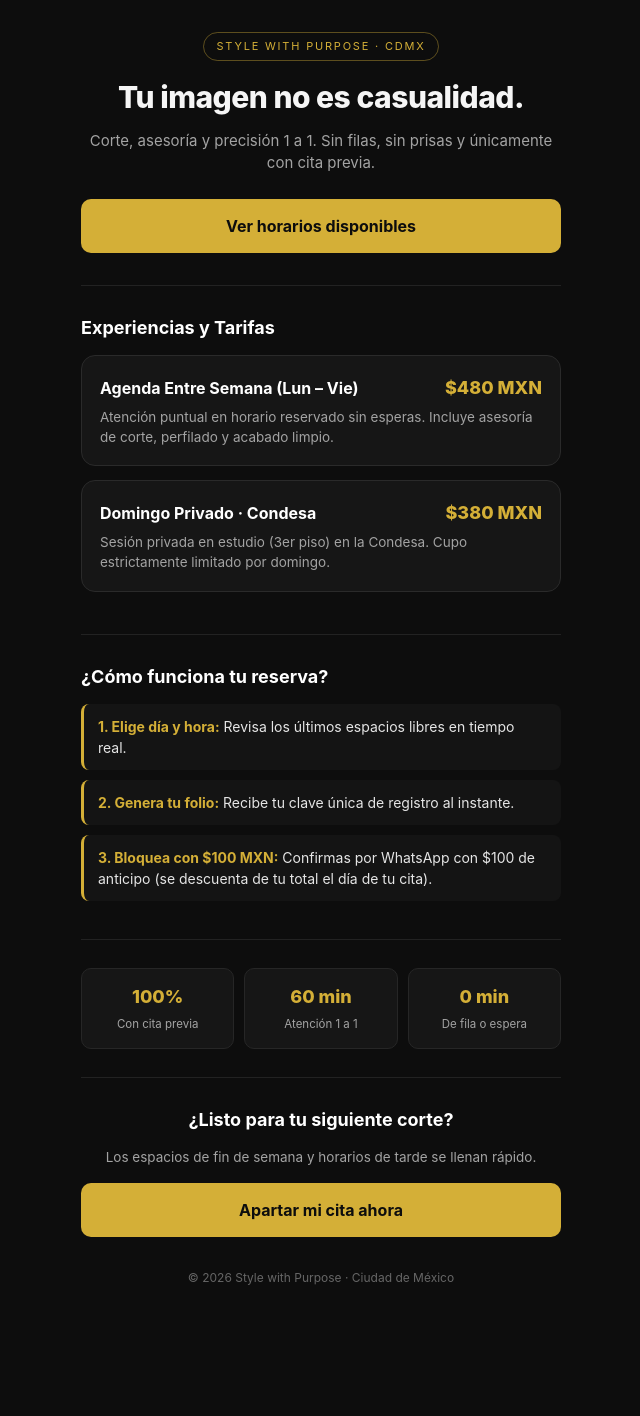
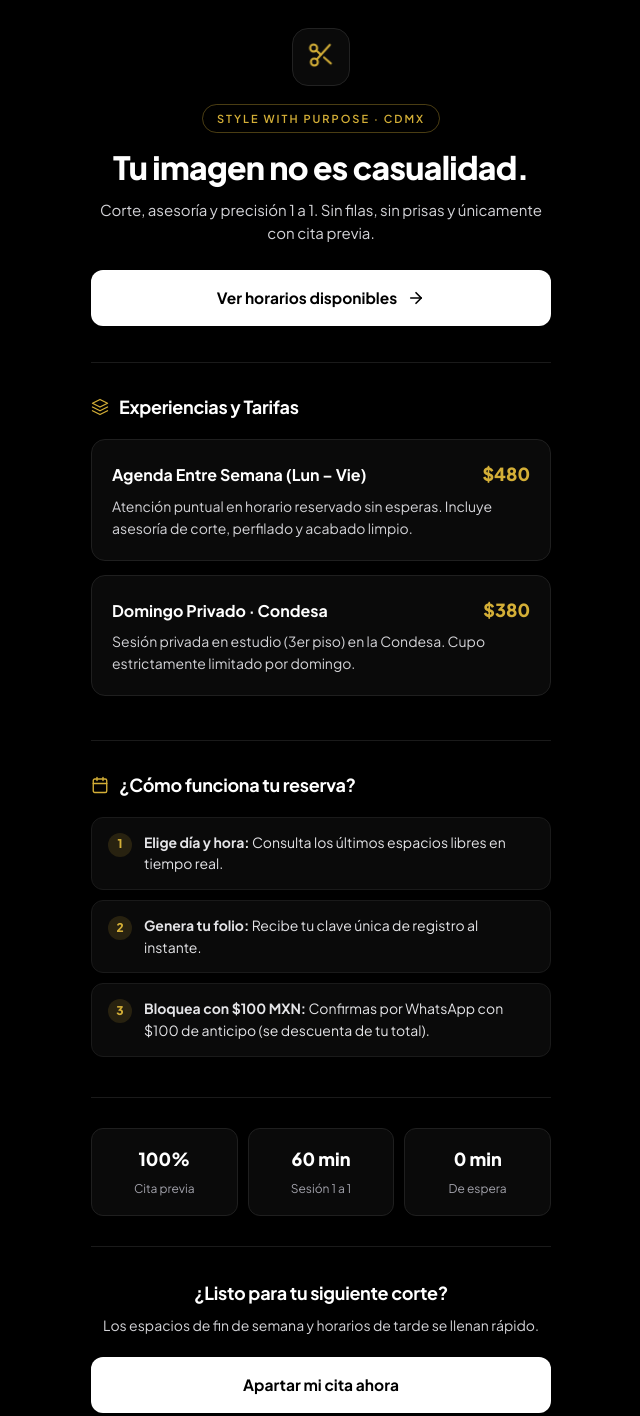
Before and after one commit to LivityWill/style-with-purpose, a plain HTML site: page index.html in a window 1280 px wide. Shown: the part 20-1436 px from the top of the page, without its empty margins (319-959 px from the left). Before the commit the page ends 1367 px from the top, so only its background shows below. Drawn offline with Linux system fonts and the light colour scheme.

Commit message:
Update index.html

```diff
--- a/index.html
+++ b/index.html
@@ -3,9 +3,12 @@
 <head>
   <meta charset="UTF-8" />
   <meta name="viewport" content="width=device-width, initial-scale=1.0" />
-  <title>Style with Purpose | Barbería de Autor en CDMX</title>
+  <title>Style with Purpose | Barbería de Autor CDMX</title>
+  <link rel="preconnect" href="https://fonts.googleapis.com">
+  <link rel="preconnect" href="https://fonts.gstatic.com" crossorigin>
+  <link href="https://fonts.googleapis.com/css2?family=Plus+Jakarta+Sans:wght@400;500;600;700;800&display=swap" rel="stylesheet">
 
-  <!-- META PIXEL: Reemplaza TU_PIXEL_ID en las 2 líneas -->
+  <!-- META PIXEL: Reemplaza TU_PIXEL_ID -->
   <script>
     !function(f,b,e,v,n,t,s)
     {if(f.fbq)return;n=f.fbq=function(){n.callMethod?
@@ -23,111 +26,162 @@
     <img height="1" width="1" style="display:none"
       src="https://www.facebook.com/tr?id=TU_PIXEL_ID&ev=PageView&noscript=1"/>
   </noscript>
-  <!-- FIN META PIXEL -->
 
   <style>
-    * { box-sizing: border-box; margin: 0; padding: 0; font-family: -apple-system, BlinkMacSystemFont, "Segoe UI", Roboto, sans-serif; }
+    * { box-sizing: border-box; margin: 0; padding: 0; font-family: 'Plus Jakarta Sans', -apple-system, sans-serif; }
     body {
-      background: #0d0d0d;
-      color: #f5f5f5;
-      line-height: 1.5;
+      background: #000000;
+      color: #ffffff;
+      line-height: 1.55;
+      -webkit-font-smoothing: antialiased;
     }
     .container {
-      max-width: 520px;
+      max-width: 500px;
       margin: 0 auto;
-      padding: 28px 20px 60px;
+      padding: 32px 20px 64px;
     }
     header {
       text-align: center;
-      padding: 24px 0 32px;
-      border-bottom: 1px solid #222;
+      padding: 16px 0 36px;
+      border-bottom: 1px solid #1a1a1a;
+    }
+    .icon-wrap {
+      width: 58px;
+      height: 58px;
+      margin: 0 auto 18px;
+      border-radius: 16px;
+      background: #0a0a0a;
+      border: 1px solid #222222;
+      display: flex;
+      align-items: center;
+      justify-content: center;
+    }
+    .barber-icon {
+      width: 28px;
+      height: 28px;
+      stroke: #d4af37;
+      animation: subtleFloat 3s ease-in-out infinite;
+    }
+    @keyframes subtleFloat {
+      0%, 100% { transform: translateY(0) rotate(0deg); }
+      50% { transform: translateY(-3px) rotate(-4deg); }
     }
     .badge {
       display: inline-block;
       font-size: 11px;
-      letter-spacing: 1.8px;
+      font-weight: 600;
+      letter-spacing: 2px;
       text-transform: uppercase;
       color: #d4af37;
-      border: 1px solid rgba(212,175,55,0.4);
-      padding: 5px 12px;
+      border: 1px solid rgba(212, 175, 55, 0.35);
+      padding: 5px 14px;
       border-radius: 99px;
-      margin-bottom: 14px;
+      margin-bottom: 16px;
     }
     h1 {
-      font-size: 30px;
+      font-size: 32px;
       font-weight: 800;
-      letter-spacing: -0.5px;
-      margin-bottom: 10px;
+      letter-spacing: -0.7px;
+      color: #ffffff;
+      margin-bottom: 12px;
+      line-height: 1.15;
     }
     .hero-sub {
       font-size: 15px;
-      color: #a3a3a3;
-      margin-bottom: 24px;
+      color: #d4d4d8;
+      margin-bottom: 26px;
     }
     .cta-btn {
-      display: block;
+      display: flex;
+      align-items: center;
+      justify-content: center;
+      gap: 10px;
       width: 100%;
-      text-align: center;
       text-decoration: none;
-      padding: 15px 20px;
-      border-radius: 10px;
-      background: #d4af37;
-      color: #0d0d0d;
-      font-size: 16px;
+      padding: 16px 20px;
+      border-radius: 12px;
+      background: #ffffff;
+      color: #000000;
+      font-size: 15.5px;
       font-weight: 700;
-      transition: opacity 0.2s;
+      transition: transform 0.15s, background 0.2s;
     }
-    .cta-btn:hover { opacity: 0.9; }
+    .cta-btn:hover { background: #d4af37; transform: translateY(-1px); }
     section {
-      padding: 28px 0;
-      border-bottom: 1px solid #222;
+      padding: 30px 0;
+      border-bottom: 1px solid #1a1a1a;
     }
+    .section-head {
+      display: flex;
+      align-items: center;
+      gap: 10px;
+      margin-bottom: 18px;
+    }
+    .section-head svg { width: 18px; height: 18px; stroke: #d4af37; flex-shrink: 0; }
     h2 {
       font-size: 18px;
       font-weight: 700;
-      margin-bottom: 14px;
-      color: #fff;
+      color: #ffffff;
+      letter-spacing: -0.3px;
     }
     .service-card {
-      background: #161616;
-      border: 1px solid #2a2a2a;
+      background: #0a0a0a;
+      border: 1px solid #1f1f1f;
       border-radius: 14px;
-      padding: 18px;
+      padding: 20px;
       margin-bottom: 14px;
+      transition: border-color 0.2s;
     }
+    .service-card:hover { border-color: #333333; }
     .service-top {
       display: flex;
       justify-content: space-between;
       align-items: baseline;
-      margin-bottom: 6px;
+      margin-bottom: 8px;
+      gap: 12px;
     }
     .service-title {
       font-size: 16px;
       font-weight: 700;
-      color: #fff;
+      color: #ffffff;
     }
     .price {
       font-size: 18px;
       font-weight: 800;
       color: #d4af37;
+      white-space: nowrap;
     }
     .service-desc {
-      font-size: 13.5px;
-      color: #a3a3a3;
+      font-size: 14px;
+      color: #d4d4d8;
     }
-    .steps {
-      list-style: none;
-    }
+    .steps { list-style: none; }
     .steps li {
-      background: #141414;
-      border-left: 3px solid #d4af37;
-      padding: 12px 14px;
-      border-radius: 8px;
+      display: flex;
+      align-items: flex-start;
+      gap: 12px;
+      background: #0a0a0a;
+      border: 1px solid #1a1a1a;
+      padding: 14px 16px;
+      border-radius: 12px;
       margin-bottom: 10px;
       font-size: 14px;
-      color: #e5e5e5;
+      color: #e4e4e7;
     }
-    .steps strong { color: #d4af37; }
+    .step-num {
+      width: 24px;
+      height: 24px;
+      border-radius: 50%;
+      background: rgba(212, 175, 55, 0.15);
+      color: #d4af37;
+      font-size: 12px;
+      font-weight: 800;
+      display: flex;
+      align-items: center;
+      justify-content: center;
+      flex-shrink: 0;
+      margin-top: 1px;
+    }
     .trust-grid {
       display: grid;
       grid-template-columns: repeat(3, 1fr);
@@ -135,54 +189,73 @@
       text-align: center;
     }
     .trust-item {
-      background: #161616;
-      border: 1px solid #262626;
-      border-radius: 10px;
-      padding: 14px 8px;
+      background: #0a0a0a;
+      border: 1px solid #1f1f1f;
+      border-radius: 12px;
+      padding: 16px 8px;
     }
     .trust-num {
       font-size: 18px;
       font-weight: 800;
-      color: #d4af37;
+      color: #ffffff;
       display: block;
+      margin-bottom: 2px;
     }
     .trust-label {
-      font-size: 11.5px;
-      color: #a3a3a3;
+      font-size: 12px;
+      color: #a1a1aa;
     }
     .final-cta {
       text-align: center;
-      padding-top: 28px;
+      padding-top: 32px;
     }
     .final-cta p {
-      font-size: 13.5px;
-      color: #a3a3a3;
-      margin-bottom: 16px;
+      font-size: 14px;
+      color: #d4d4d8;
+      margin: 8px 0 20px;
     }
     footer {
       text-align: center;
       font-size: 12px;
-      color: #666;
-      margin-top: 32px;
+      color: #71717a;
+      margin-top: 36px;
     }
   </style>
 </head>
 <body>
   <div class="container">
     <header>
+      <div class="icon-wrap">
+        <!-- Ícono minimalista de tijeras de barbería -->
+        <svg class="barber-icon" viewBox="0 0 24 24" fill="none" stroke-width="1.75" stroke-linecap="round" stroke-linejoin="round">
+          <circle cx="6" cy="6" r="3"/>
+          <circle cx="6" cy="18" r="3"/>
+          <line x1="20" y1="4" x2="8.12" y2="15.88"/>
+          <line x1="14.47" y1="14.48" x2="20" y2="20"/>
+          <line x1="8.12" y1="8.12" x2="12" y2="12"/>
+        </svg>
+      </div>
       <span class="badge">Style with Purpose · CDMX</span>
       <h1>Tu imagen no es casualidad.</h1>
       <p class="hero-sub">Corte, asesoría y precisión 1 a 1. Sin filas, sin prisas y únicamente con cita previa.</p>
-      <a href="agenda.html" class="cta-btn">Ver horarios disponibles</a>
+      <a href="agenda.html" class="cta-btn">
+        Ver horarios disponibles
+        <svg width="18" height="18" viewBox="0 0 24 24" fill="none" stroke="currentColor" stroke-width="2.2" stroke-linecap="round" stroke-linejoin="round"><line x1="5" y1="12" x2="19" y2="12"/><polyline points="12 5 19 12 12 19"/></svg>
+      </a>
     </header>
 
     <section>
-      <h2>Experiencias y Tarifas</h2>
+      <div class="section-head">
+        <svg viewBox="0 0 24 24" fill="none" stroke-width="1.8" stroke-linecap="round" stroke-linejoin="round">
+          <path d="M12 2L2 7l10 5 10-5-10-5z"/><path d="M2 17l10 5 10-5"/><path d="M2 12l10 5 10-5"/>
+        </svg>
+        <h2>Experiencias y Tarifas</h2>
+      </div>
 
       <div class="service-card">
         <div class="service-top">
           <span class="service-title">Agenda Entre Semana (Lun – Vie)</span>
-          <span class="price">$480 MXN</span>
+          <span class="price">$480</span>
         </div>
         <p class="service-desc">Atención puntual en horario reservado sin esperas. Incluye asesoría de corte, perfilado y acabado limpio.</p>
       </div>
@@ -190,18 +263,23 @@
       <div class="service-card">
         <div class="service-top">
           <span class="service-title">Domingo Privado · Condesa</span>
-          <span class="price">$380 MXN</span>
+          <span class="price">$380</span>
         </div>
         <p class="service-desc">Sesión privada en estudio (3er piso) en la Condesa. Cupo estrictamente limitado por domingo.</p>
       </div>
     </section>
 
     <section>
-      <h2>¿Cómo funciona tu reserva?</h2>
+      <div class="section-head">
+        <svg viewBox="0 0 24 24" fill="none" stroke-width="1.8" stroke-linecap="round" stroke-linejoin="round">
+          <rect x="3" y="4" width="18" height="18" rx="2" ry="2"/><line x1="16" y1="2" x2="16" y2="6"/><line x1="8" y1="2" x2="8" y2="6"/><line x1="3" y1="10" x2="21" y2="10"/>
+        </svg>
+        <h2>¿Cómo funciona tu reserva?</h2>
+      </div>
       <ul class="steps">
-        <li><strong>1. Elige día y hora:</strong> Revisa los últimos espacios libres en tiempo real.</li>
-        <li><strong>2. Genera tu folio:</strong> Recibe tu clave única de registro al instante.</li>
-        <li><strong>3. Bloquea con $100 MXN:</strong> Confirmas por WhatsApp con $100 de anticipo (se descuenta de tu total el día de tu cita).</li>
+        <li><span class="step-num">1</span><span><strong>Elige día y hora:</strong> Consulta los últimos espacios libres en tiempo real.</span></li>
+        <li><span class="step-num">2</span><span><strong>Genera tu folio:</strong> Recibe tu clave única de registro al instante.</span></li>
+        <li><span class="step-num">3</span><span><strong>Bloquea con $100 MXN:</strong> Confirmas por WhatsApp con $100 de anticipo (se descuenta de tu total).</span></li>
       </ul>
     </section>
 
@@ -209,15 +287,15 @@
       <div class="trust-grid">
         <div class="trust-item">
           <span class="trust-num">100%</span>
-          <span class="trust-label">Con cita previa</span>
+          <span class="trust-label">Cita previa</span>
         </div>
         <div class="trust-item">
           <span class="trust-num">60 min</span>
-          <span class="trust-label">Atención 1 a 1</span>
+          <span class="trust-label">Sesión 1 a 1</span>
         </div>
         <div class="trust-item">
           <span class="trust-num">0 min</span>
-          <span class="trust-label">De fila o espera</span>
+          <span class="trust-label">De espera</span>
         </div>
       </div>
     </section>
```
